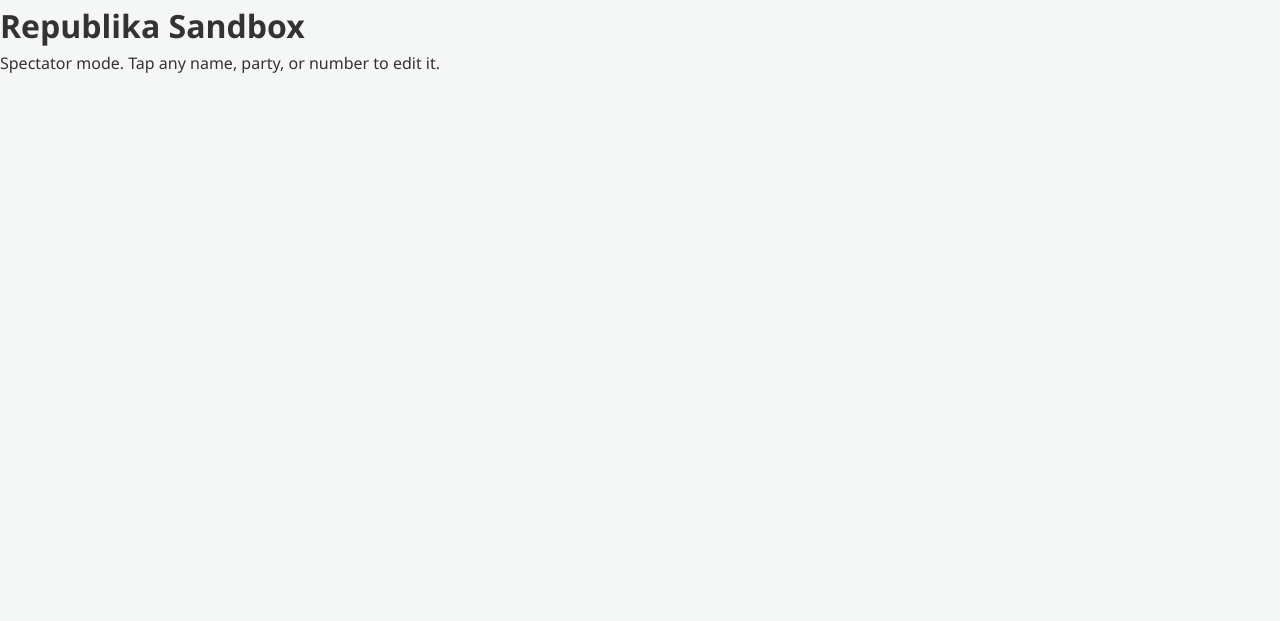
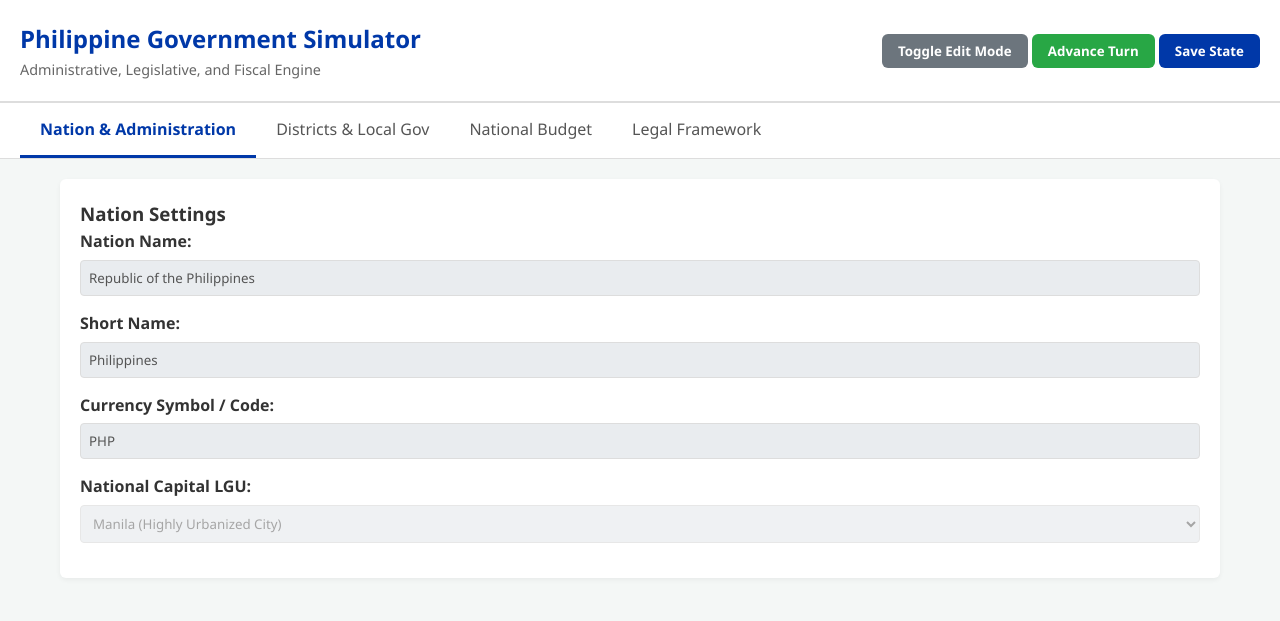
Before and after one commit to gabofrnndz/ph_gov_sim, a plain HTML site: page index.html in a window 1280 px wide. Drawn offline with Linux system fonts and the light colour scheme.

Commit message:
Update_v2

```diff
--- a/index.html
+++ b/index.html
@@ -1,22 +1,43 @@
-<!doctype html>
-<html lang="en"><head><meta charset="utf-8">
-<meta name="viewport" content="width=device-width, initial-scale=1, viewport-fit=cover">
-<title>Republika Sandbox: Philippine Government Simulator</title>
-<link href="https://fonts.googleapis.com/css2?family=Bricolage+Grotesque:wght@600;800&family=Source+Sans+3:wght@400;600&display=swap" rel="stylesheet">
-<link rel="stylesheet" href="css/style.css">
-</head><body>
-<header><div><h1>Republika Sandbox</h1><span class="mut">Spectator mode. Tap any name, party, or number to edit it.</span></div><div class="date" id="date"></div></header>
-<div class="ctl" id="ctl"></div>
-<nav id="nav" role="tablist"></nav>
-<main id="main"></main>
-<div id="rp"></div>
-<dialog id="dlg"></dialog>
-<script src="js/data.js"></script>
-<script src="js/world.js"></script>
-<script src="js/sim.js"></script>
-<script src="js/viz.js"></script>
-<script src="js/store.js"></script>
-<script src="js/emblem.js"></script>
-<script src="js/analyzer.js"></script>
-<script src="js/ui.js"></script>
-</body></html>
+<!DOCTYPE html>
+<html lang="en">
+<head>
+  <meta charset="UTF-8">
+  <meta name="viewport" content="width=device-width, initial-scale=1.0">
+  <title>Philippine Government Simulator</title>
+  <link rel="stylesheet" href="css/style.css">
+</head>
+<body>
+  <!-- Edit Mode Banner -->
+  <div id="edit-mode-banner" class="banner banner-warning" style="display: none;">
+    <span>⚙️ <strong>EDIT MODE ACTIVE</strong> - Simulation is paused. Scenario configuration unlocked.</span>
+  </div>
+
+  <header class="app-header">
+    <div class="header-titles">
+      <h1>Philippine Government Simulator</h1>
+      <p>Administrative, Legislative, and Fiscal Engine</p>
+    </div>
+    <div class="header-controls">
+      <button id="btn-toggle-edit" class="btn btn-secondary">Toggle Edit Mode</button>
+      <button id="btn-advance-turn" class="btn btn-success">Advance Turn</button>
+      <button id="btn-save-state" class="btn btn-primary">Save State</button>
+    </div>
+  </header>
+
+  <nav class="main-navigation">
+    <button class="nav-tab active" data-target="tab-nation">Nation & Administration</button>
+    <button class="nav-tab" data-target="tab-districts">Districts & Local Gov</button>
+    <button class="nav-tab" data-target="tab-budget">National Budget</button>
+    <button class="nav-tab" data-target="tab-legal">Legal Framework</button>
+  </nav>
+
+  <main id="app-container" class="container">
+    <section id="tab-nation" class="tab-content active"></section>
+    <section id="tab-districts" class="tab-content"></section>
+    <section id="tab-budget" class="tab-content"></section>
+    <section id="tab-legal" class="tab-content"></section>
+  </main>
+
+  <script type="module" src="js/main.js"></script>
+</body>
+</html>
```
